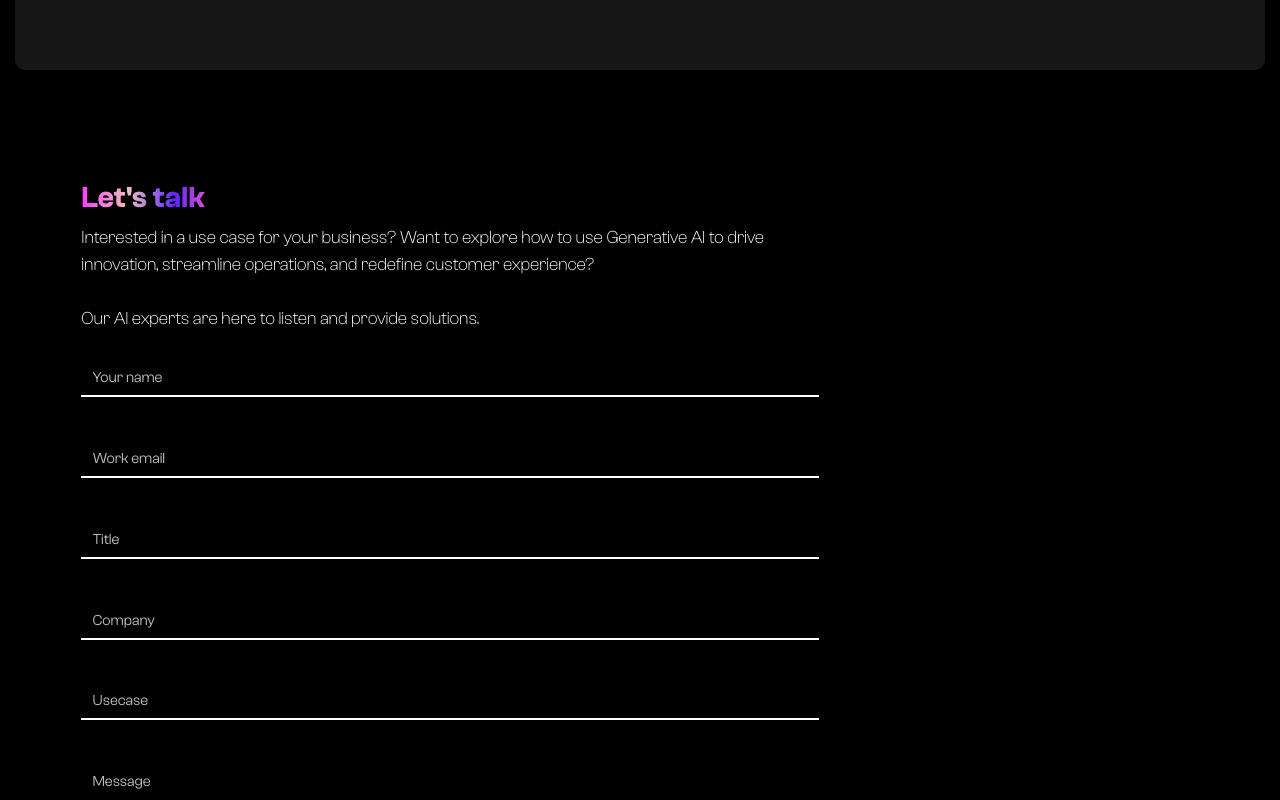
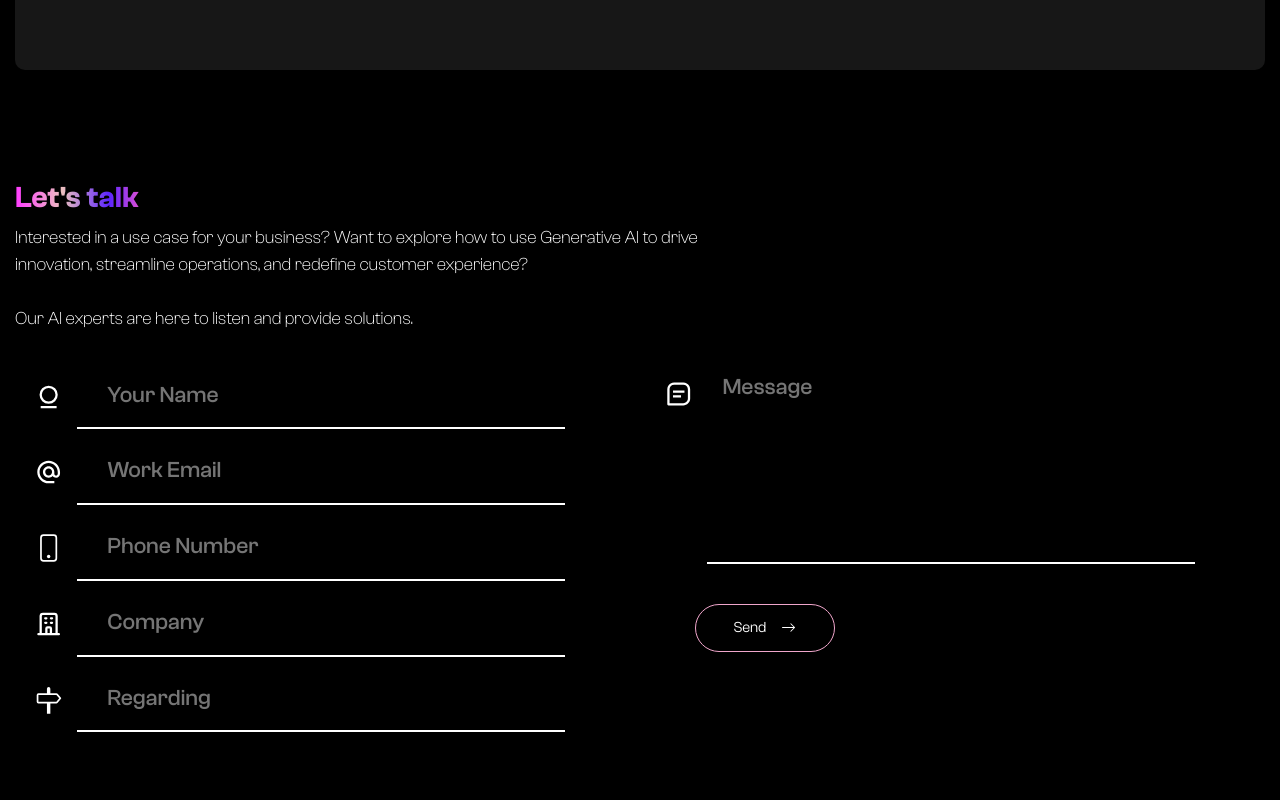
Before and after one commit to Ravi10000/convflow-frontend, a React (Create React App) app: page /home in a window 1280 px wide. Shown: the part 3680-4480 px from the top of the page. Built offline with nearby package versions, Linux system fonts and the light colour scheme.

Commit message:
fix contact form

```diff
--- /dev/null
+++ b/src/components/custom-input/custom-input.js
@@ -0,0 +1,12 @@
+import styles from './custom-input.module.scss';
+
+function CustomInput({ Icon, ...otherProps }) {
+  return (
+    <div className={styles.inputContainer}>
+      {Icon && <Icon className={styles.icon} />}
+      <input {...otherProps} />
+    </div>
+  );
+}
+
+export default CustomInput;
--- /dev/null
+++ b/src/components/custom-input/custom-input.module.scss
@@ -0,0 +1,24 @@
+.inputContainer {
+  display: flex;
+  align-items: center;
+  gap: 1rem;
+  .icon {
+    height: 2rem;
+    width: fit-content;
+  }
+  input {
+    border: none;
+    border-bottom: 2px solid #fff;
+    width: 100%;
+    padding: 1rem 2rem;
+    background: transparent;
+    font-size: 1.5rem;
+    &:focus {
+      outline: transparent;
+    }
+    &::placeholder {
+      font-weight: 500;
+      text-transform: capitalize;
+    }
+  }
+}
--- /dev/null
+++ b/src/components/custom-textarea/custom-textarea.js
@@ -0,0 +1,12 @@
+import styles from './custom-textarea.module.scss';
+
+function CustomTextarea({ Icon, ...otherProps }) {
+  return (
+    <div className={styles.inputContainer}>
+      {Icon && <Icon className={styles.icon} />}
+      <textarea {...otherProps} ></textarea>
+    </div>
+  );
+}
+
+export default CustomTextarea;
--- /dev/null
+++ b/src/components/custom-textarea/custom-textarea.module.scss
@@ -0,0 +1,26 @@
+.inputContainer {
+  display: flex;
+  gap: 1rem;
+  .icon {
+    margin-top: 1rem;
+    height: 2rem;
+    width: fit-content;
+  }
+  textarea {
+    height: 200px;
+    resize: none;
+    border: none;
+    border-bottom: 2px solid #fff;
+    width: 100%;
+    padding: 0.5rem 1rem;
+    background: transparent;
+    font-size: 1.5rem;
+    &:focus {
+      outline: transparent;
+    }
+    &::placeholder {
+      font-weight: 500;
+      text-transform: capitalize;
+    }
+  }
+}
--- /dev/null
+++ b/src/pages/contactus/contact-us.module.scss
@@ -0,0 +1,38 @@
+.contactUs {
+  form {
+    padding: 20px;
+  }
+  .inputGroup {
+    display: flex;
+    flex-direction: column;
+    gap: 10px;
+  }
+  button[type='submit'] {
+    margin-top: 30px;
+    margin-left: 30px;
+    width: fit-content;
+    background: transparent;
+    border: 1px solid #f0a6cb;
+    padding: 0.8rem 2.5rem;
+    border-radius: 32px;
+
+    &:focus {
+      background-color: transparent;
+      border: 1px solid #f0a6cb;
+    }
+    svg {
+      margin-left: 1rem;
+    }
+  }
+}
+
+@media (min-width: 768px) {
+  .contactUs {
+    form {
+      max-width: 1200px;
+      display: grid;
+      grid-template-columns: repeat(2, 1fr);
+      gap: 100px;
+    }
+  }
+}
--- a/src/pages/contactus/index.js
+++ b/src/pages/contactus/index.js
@@ -1,9 +1,16 @@
 import React from 'react';
+import styles from './contact-us.module.scss';
 import { Button, Col, Container, Form, Row } from 'react-bootstrap';
 import { BsArrowRight } from 'react-icons/bs';
 import { sendForm } from 'src/api';
 import { styled } from 'styled-components';
-
+import CustomInput from 'src/components/custom-input/custom-input';
+import { RiUser4Line } from 'react-icons/ri';
+import { MdAlternateEmail } from 'react-icons/md';
+import { BsPhone, BsSignpost } from 'react-icons/bs';
+import { HiOutlineOfficeBuilding } from 'react-icons/hi';
+import { BiMessageSquareDetail } from 'react-icons/bi';
+import CustomTextarea from 'src/components/custom-textarea/custom-textarea';
 // const assets = {
 //   formImg: 'assets/images/form-img.png'
 // };
@@ -64,7 +71,7 @@ const Description = styled.p`
 `;
 
 const Contact = () => {
-  async function handleForm(e) {
+  async function handleSubmit(e) {
     e.preventDefault();
     console.log(e);
     const formData = new FormData(e.target);
@@ -74,14 +81,70 @@ const Contact = () => {
     try {
       const res = await sendForm(formData);
       console.log({ res });
+      e.target.reset();
     } catch (err) {
       console.log(err);
     }
   }
   return (
     <>
-      <section>
-        <Container>
+      <section className={styles.contactUs}>
+        <Heading>Let's talk</Heading>
+        <Description>
+          Interested in a use case for your business? Want to explore how to use
+          Generative AI to drive innovation, streamline operations, and redefine
+          customer experience?
+          <br />
+          <br />
+          Our AI experts are here to listen and provide solutions.
+        </Description>
+        <form onSubmit={handleSubmit}>
+          <div className={styles.inputGroup}>
+            <CustomInput
+              Icon={RiUser4Line}
+              placeholder="your name"
+              name="name"
+            />
+            <CustomInput
+              Icon={MdAlternateEmail}
+              placeholder="work email"
+              name="email"
+              type="email"
+            />
+            <CustomInput
+              Icon={BsPhone}
+              placeholder="phone number"
+              name="phone"
+              maxLength="10"
+              inputMode="numeric"
+              onInput={(e) => {
+                e.target.value = e.target.value.replace(/[^0-9]/g, '');
+              }}
+            />
+            <CustomInput
+              Icon={HiOutlineOfficeBuilding}
+              placeholder="company"
+              name="company"
+            />
+            <CustomInput
+              Icon={BsSignpost}
+              placeholder="regarding"
+              name="regarding"
+            />
+          </div>
+          <div className={styles.inputGroup}>
+            <CustomTextarea
+              Icon={BiMessageSquareDetail}
+              placeholder="message"
+              name="message"
+            />
+            <Button type="submit">
+              Send
+              <BsArrowRight />
+            </Button>
+          </div>
+        </form>
+        {/* <Container>
           <Row className="align-items-center">
             <Col xs={12} md={12} lg={8}>
               <Heading>Let's talk</Heading>
@@ -146,10 +209,10 @@ const Contact = () => {
               </FormWrapper>
             </Col>
             <Col xs={12} md={12} lg={4}>
-              {/* <img src={assets.formImg} alt="" /> */}
+              <img src={assets.formImg} alt="" />
             </Col>
           </Row>
-        </Container>
+        </Container> */}
       </section>
     </>
   );
```
Also changed, not shown: public/assets/images/benefits.png.
